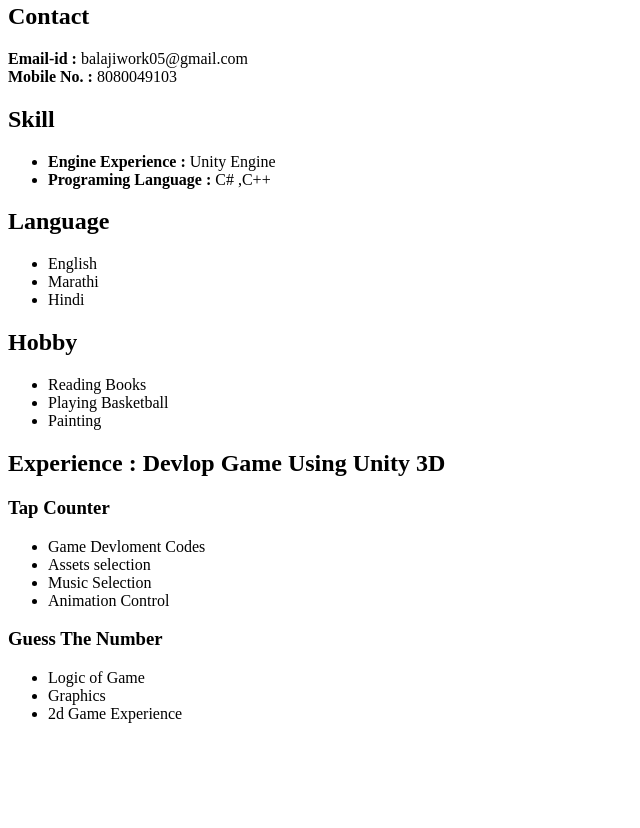
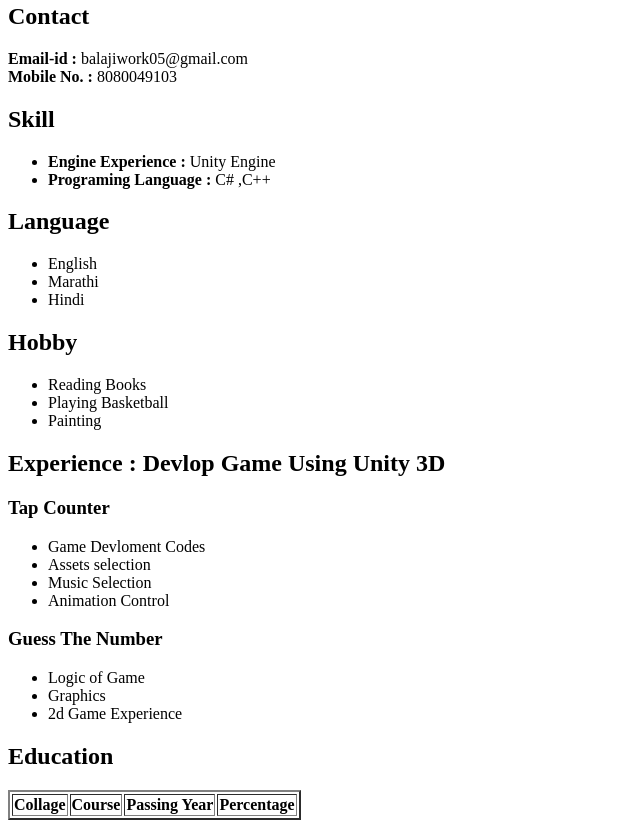
Before and after one commit to balajilaygude/WebLearning, a plain HTML site: page project1.html in a window 1280 px wide. Shown: the part 353-1181 px from the top of the page, without its empty margins (0-640 px from the left). Before the commit the page ends 1092 px from the top, so only its background shows below. Drawn offline with Linux system fonts and the light colour scheme.

Commit message:
Old project table

```diff
--- a/project1.html
+++ b/project1.html
@@ -63,6 +63,19 @@
         </ul>
         </div>
     </div>
+    <div>
+        <h2>Education</h2>
+        <table border ="2">
+            <tr>
+                <th>Collage</th>
+                <th>Course</th>
+                <th>Passing Year</th>
+                <th>Percentage</th>
+            </tr>
+
+        </table>
+    </div>
+
     </div>
 </body>
 </html>
```
